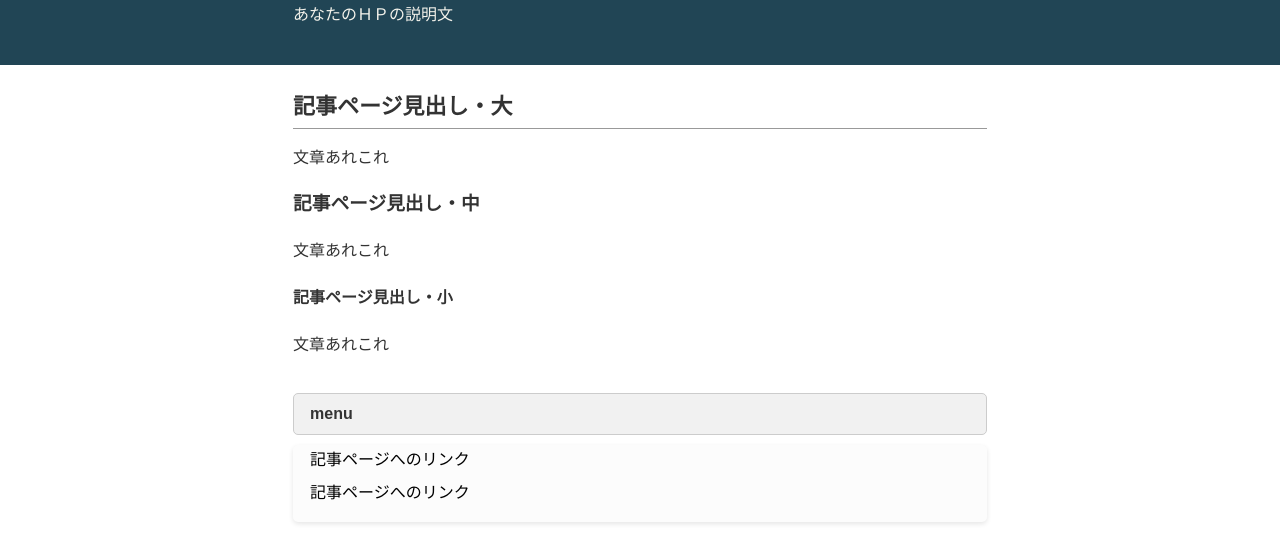
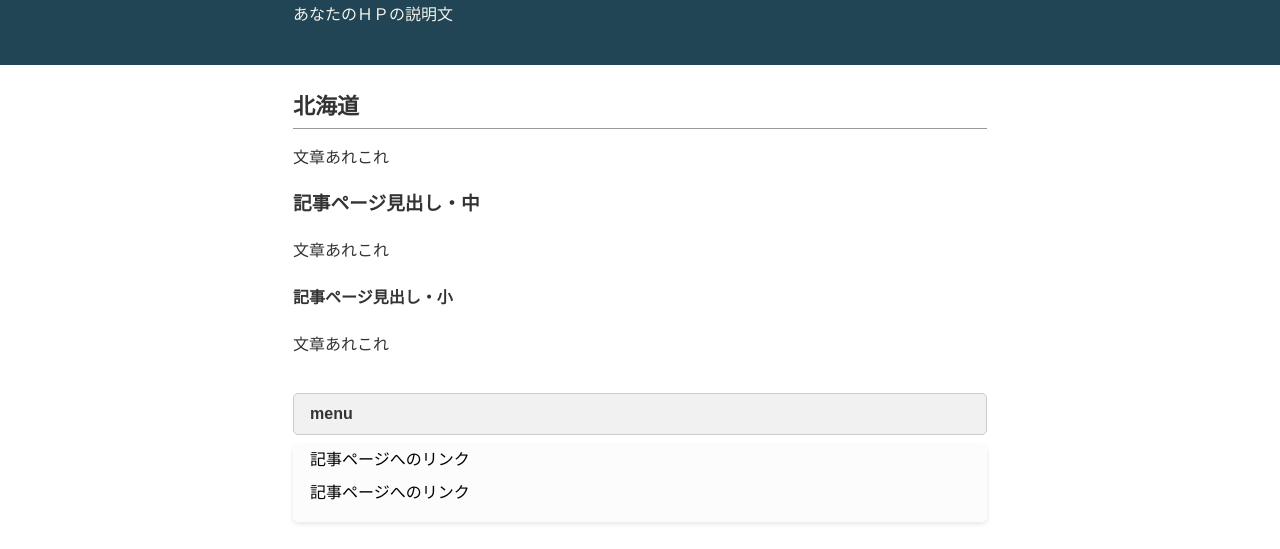
Before and after one commit to sl1kt/html_plactice1, a plain HTML site: page index.html in a window 1280 px wide. Shown: the part 80-629 px from the top of the page. Drawn offline with Linux system fonts and the light colour scheme.

Commit message:
Update index.html
change HP title 5
change title in 19

```diff
--- a/index.html
+++ b/index.html
@@ -2,7 +2,7 @@
 <html lang="ja">
 <head>
 <meta charset="UTF-8">
-<title>あなたのＨＰタイトル</title>
+<title>ローカル飲食チェーン店</title></title>
 <meta name="keywords" content="ページのキーワードA,B,C">
 <meta name="description" content="ページの説明">
 <meta name="viewport" content="width=device-width, initial-scale=1.0">
@@ -16,7 +16,7 @@
 <div id="content-wrapper">
 <main>
 <div id="inner">
-<h2>記事ページ見出し・大</h2>
+<h2>北海道</h2></h2>
 <p>文章あれこれ</p>
 <h3>記事ページ見出し・中</h3>
 <p>文章あれこれ</p>
```
